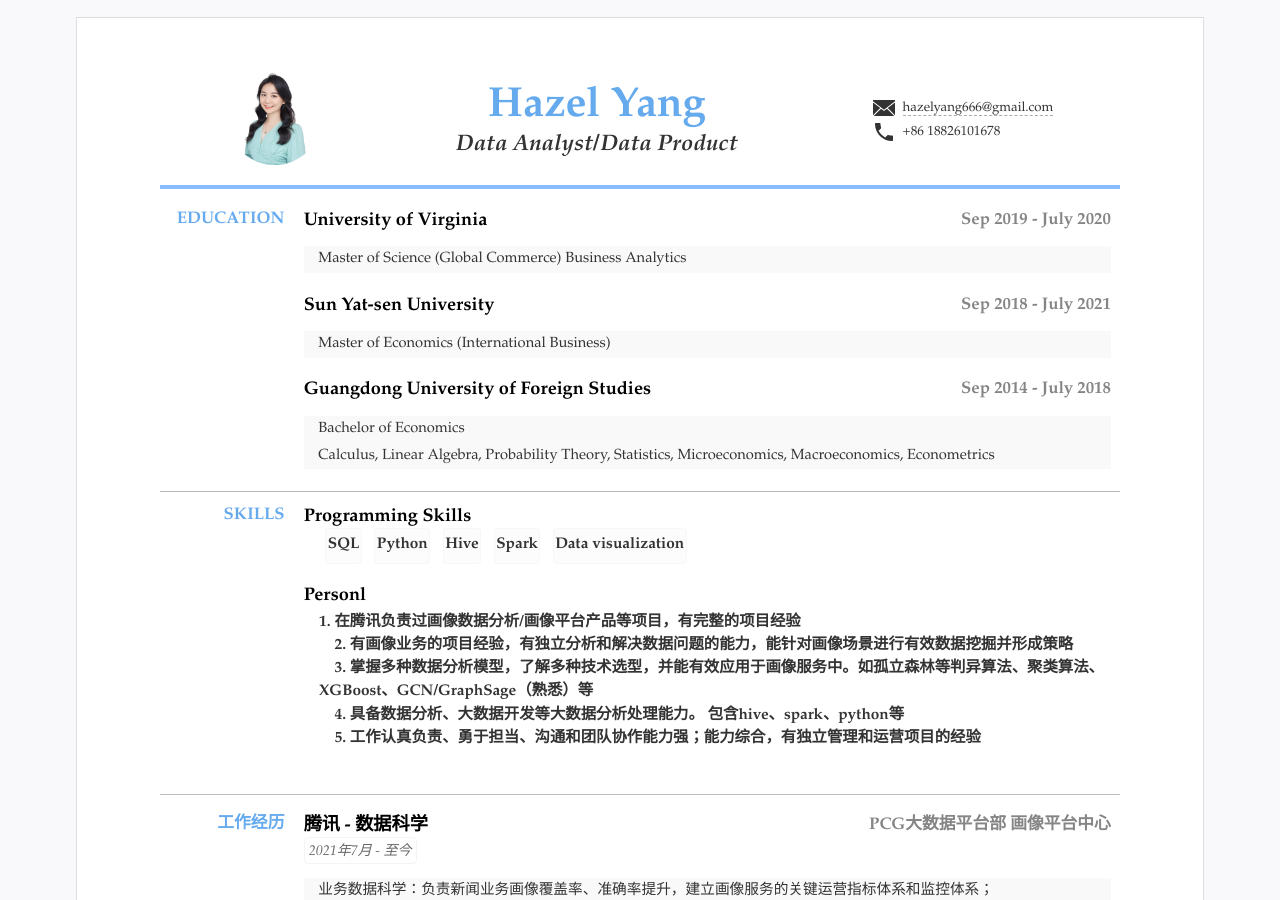
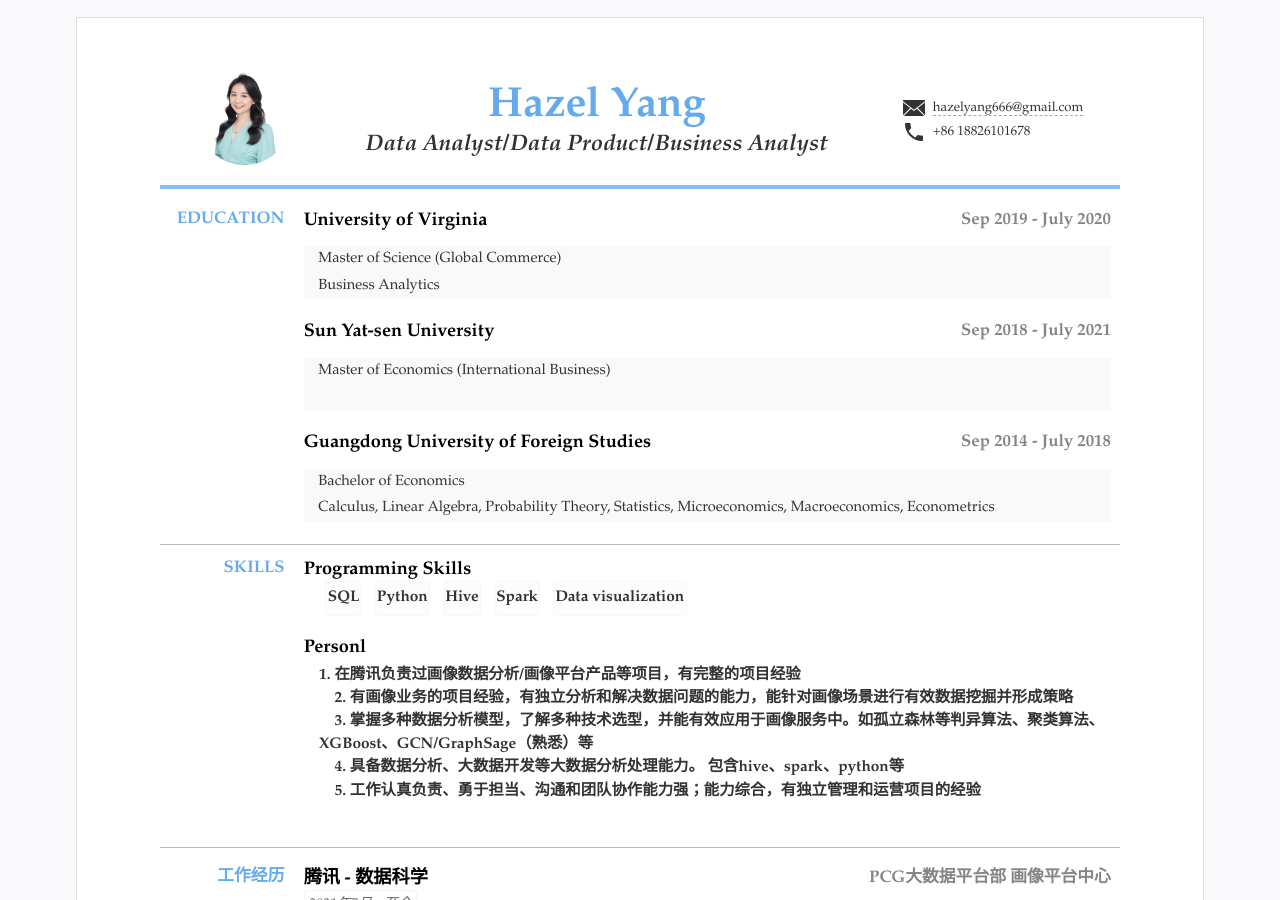
Before and after one commit to hazelyang518/eng_cv, a Jekyll site: the page built from index.html, in a window 1280 px wide and 900 px high. Built offline with Jekyll 4.4.1, drawn with Linux system fonts in a browser that asks for light colours; part of the change alters nothing that is shown.

Commit message:
Update resume.yml

```diff
--- a/_data/resume.yml
+++ b/_data/resume.yml
@@ -4,7 +4,7 @@
 title: "Hazel's CV"
 lang: "en" #语言设置 zh表示中文 en 表示英语
 name: "Hazel Yang"
-jobtitle: "Data Analyst/Data Product" #可空不显示
+jobtitle: "Data Analyst/Data Product/Business Analyst" #可空不显示
 photo: "assets/img/WechatIMG29.jpeg" #照片可空，不显示
 
 #联系方式
@@ -32,14 +32,13 @@ main: #简历主要内容，
   - title: University of Virginia
     # duration:
     sub: Sep 2019 - July 2020
-    detail: Master of Science (Global Commerce)
+    detail: Master of Science (Global Commerce)  <br>  &nbsp &nbsp
             Business Analytics
 
   - title: Sun Yat-sen University
     # duration:
     sub: Sep 2018 - July 2021
-    detail: Master of Economics (International Business)
-
+    detail: Master of Economics (International Business)  <br>  &nbsp &nbsp
 
 
   - title: Guangdong University of Foreign Studies
```
